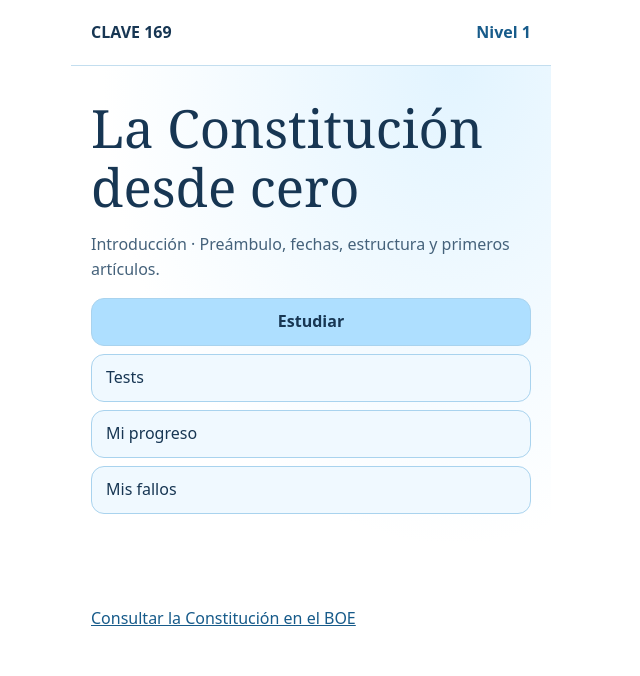
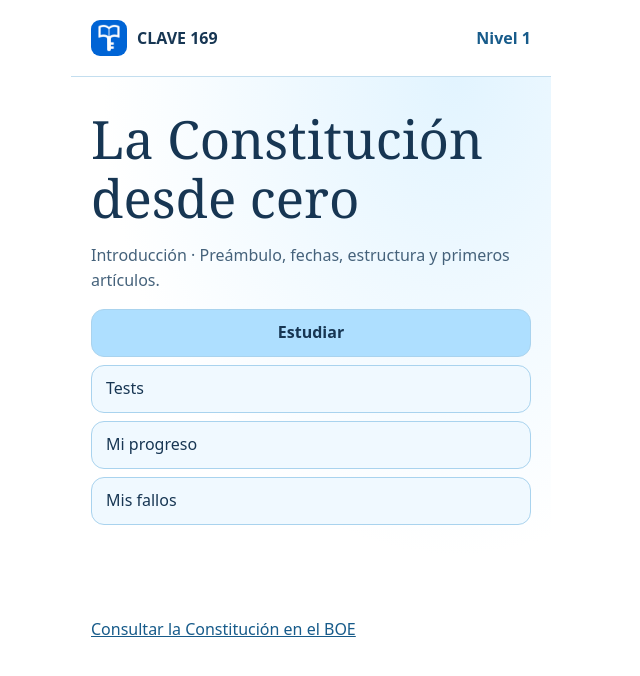
Before and after one commit to yoliley/Clave-169, a plain HTML site: page index.html in a window 1280 px wide. Shown: the whole page, without its empty margins (329-969 px from the left). Drawn offline with Linux system fonts and the light colour scheme.

Commit message:
Add files via upload

```diff
--- a/index.html
+++ b/index.html
@@ -3,6 +3,8 @@
 <meta charset="utf-8">
 <meta name="viewport" content="width=device-width,initial-scale=1">
 <title>CLAVE 169</title>
+<link rel="icon" type="image/png" href="./clave-169-icon.png">
+<link rel="apple-touch-icon" sizes="180x180" href="./clave-169-icon.png">
 <style>
 *{box-sizing:border-box}body{margin:0;background:#fff;color:#173653;font:16px/1.55 system-ui,sans-serif}main,header,footer{max-width:480px;margin:auto;padding:20px}header{display:flex;justify-content:space-between;align-items:center;border-bottom:1px solid #c3deef}main{min-height:65vh;background:radial-gradient(ellipse at 80% 0%,#e2f4ff,transparent 65%)}h1,h2{font:500 2rem/1.12 Georgia;margin:12px 0}h1{font-size:clamp(2rem,9vw,3.3rem)}p,small,footer{color:#45627b}small{display:block}button,summary{cursor:pointer}button{font:inherit;color:inherit;display:block;width:100%;min-height:48px;border-radius:13px;padding:10px 14px;margin:8px 0;border:1px solid #a9d3ee;background:#f0f9ff;text-align:left}button.primary{background:#aedfff;color:#173653;font-weight:750;text-align:center}button.back{width:auto;background:transparent}button:disabled{opacity:.55;cursor:default}button[aria-pressed=true]{border-color:#aedfff;background:#d0ecff}button:focus-visible,summary:focus-visible,a:focus-visible{outline:3px solid #aedfff;outline-offset:3px}.panel{background:#f4faff;border:1px solid #c3deef;border-radius:16px;padding:15px;margin:10px 0}.tag,a,.score{color:#aedfff}.tag,a,.score{color:#175b8a}.tag{font-weight:700}button[aria-pressed=true]{border-color:#2272a7}.hero{padding:16px 0}.route{padding:8px 0}.route+.route{border-top:1px solid #c3deef}.score{font:3rem Georgia}progress{width:100%;accent-color:#aedfff}.feedback{border-left:4px solid #aedfff}summary{font-weight:700}
 .correct{--result:#166534;--result-bg:#effbf2;--result-border:#65a879}
@@ -10,8 +12,9 @@
 .correct,.incorrect,button.correct[aria-pressed=true],button.incorrect[aria-pressed=true]{color:var(--result);background:var(--result-bg);border-color:var(--result-border)}
 .correct p,.correct small,.incorrect p,.incorrect small{color:inherit}
 button.correct:disabled,button.incorrect:disabled{opacity:1}
+.brand{display:flex;align-items:center;gap:10px}.brand img{display:block;width:36px;height:36px;border-radius:9px}
 </style>
-<header><strong>CLAVE 169</strong><span class="tag" id="level"></span></header>
+<header><strong class="brand"><img src="./clave-169-icon.png" width="36" height="36" alt="">CLAVE 169</strong><span class="tag" id="level"></span></header>
 <main id="view"></main>
 <footer><a href="https://www.boe.es/buscar/act.php?id=BOE-A-1978-31229" target="_blank" rel="noopener">Consultar la Constitución en el BOE</a></footer>
 <script>
```
Also changed, not shown: clave-169-icon.png (added).
